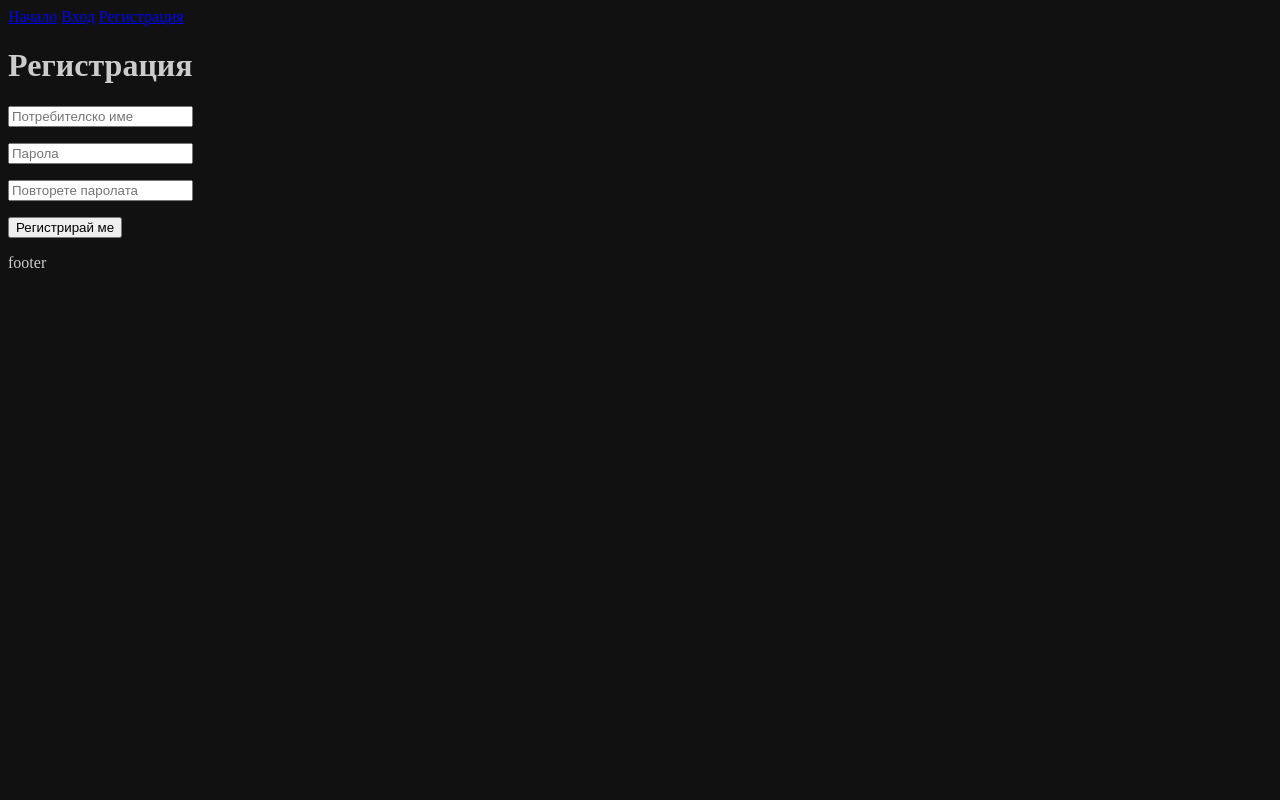
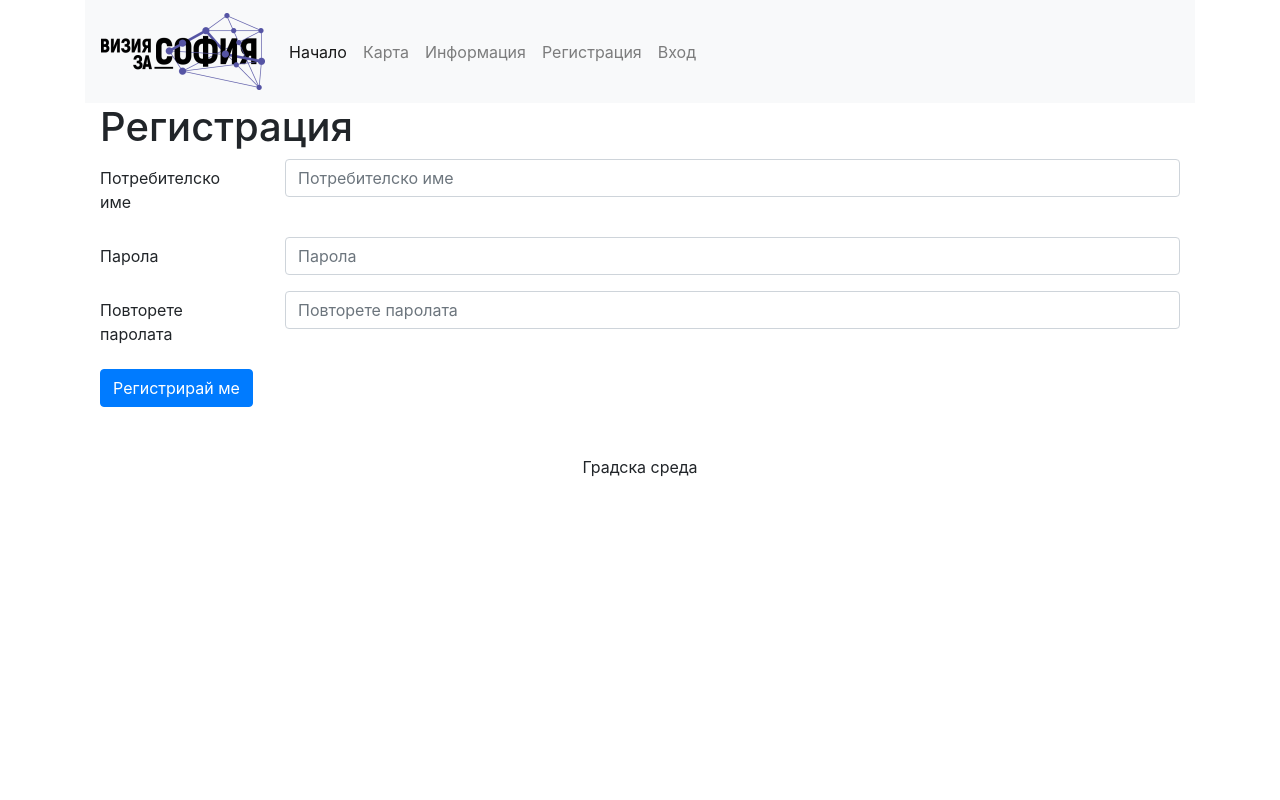
Before and after one commit to vision-sofia/gradska-sreda, a Symfony app: template templates/front/register/index.html.twig in a window 1280 px wide. Run offline with Twig, Linux system fonts and the light colour scheme; the template is opened without the code that fills it, so the values that code supplies are empty; form fields are guessed from the names that the template uses; some libraries are stand-ins or nearby versions.

Commit message:
bootstrap, frontend, cleanup

```diff
--- a/config/services.yaml
+++ b/config/services.yaml
@@ -23,11 +23,6 @@ services:
         resource: '../src/AppAdmin/Controller'
         tags: ['controller.service_arguments']
 
-    App\Session\Storage\Handler\NativeRedisSessionHandler:
-        public: true
-        arguments:
-            $sessionSavePath: '%session_save_path%'
-
     doctrineMigrationDiffListener:
         class: App\Doctrine\MigrationEventSubscriber
         tags:
--- a/src/AppMain/Controller/IndexController.php
+++ b/src/AppMain/Controller/IndexController.php
@@ -18,7 +18,7 @@ class IndexController extends AbstractController
     }
 
     /**
-     * @Route("", name="app.index")
+     * @Route("", name="app.homepage")
      */
     public function index(): Response
     {
--- a/src/AppMain/Controller/RegisterController.php
+++ b/src/AppMain/Controller/RegisterController.php
@@ -4,7 +4,8 @@ namespace App\AppMain\Controller;
 
 
 use App\AppMain\Entity\User\User;
-use App\Form\UserRegisterType;
+
+use App\AppMain\Form\UserRegisterType;
 use Symfony\Bundle\FrameworkBundle\Controller\AbstractController;
 use Symfony\Component\HttpFoundation\Request;
 use Symfony\Component\Routing\Annotation\Route;
@@ -43,8 +44,7 @@ class RegisterController extends AbstractController
 
             $this->addFlash('success', 'Регистрацията е успешна!');
 
-            return $this->redirectToRoute('app.index');
-
+            return $this->redirectToRoute('app.homepage');
         }
 
         return $this->render('front/register/index.html.twig', [
--- a/templates/front/base.html.twig
+++ b/templates/front/base.html.twig
@@ -1,11 +1,22 @@
+<!doctype html>
+<html lang="en">
+<head>
+    <meta charset="utf-8">
+    <meta name="viewport" content="width=device-width, initial-scale=1, shrink-to-fit=no">
+    <meta name="description" content="">
+    <title>Градска среда - Визия за София</title>
+    <link rel="stylesheet" href="https://stackpath.bootstrapcdn.com/bootstrap/4.2.1/css/bootstrap.min.css" integrity="sha384-GJzZqFGwb1QTTN6wy59ffF1BuGJpLSa9DkKMp0DgiMDm4iYMj70gZWKYbI706tWS" crossorigin="anonymous">
+    <script src="https://code.jquery.com/jquery-3.3.1.slim.min.js" integrity="sha384-q8i/X+965DzO0rT7abK41JStQIAqVgRVzpbzo5smXKp4YfRvH+8abtTE1Pi6jizo" crossorigin="anonymous"></script>
+    <script src="https://cdnjs.cloudflare.com/ajax/libs/popper.js/1.14.6/umd/popper.min.js" integrity="sha384-wHAiFfRlMFy6i5SRaxvfOCifBUQy1xHdJ/yoi7FRNXMRBu5WHdZYu1hA6ZOblgut" crossorigin="anonymous"></script>
+    <script src="https://stackpath.bootstrapcdn.com/bootstrap/4.2.1/js/bootstrap.min.js" integrity="sha384-B0UglyR+jN6CkvvICOB2joaf5I4l3gm9GU6Hc1og6Ls7i6U/mkkaduKaBhlAXv9k" crossorigin="anonymous"></script>
+</head>
 <body>
-<style>
-    body {
-        background-color: #111;
-        color: #CCC;
-    }
-</style>
-    {% include 'front/partial/header.html.twig' %}
+{% include 'front/partial/header.html.twig' %}
+
+<div class="container">
     {% block body %}{% endblock %}
-    {% include 'front/partial/footer.html.twig' %}
+</div>
+
+{% include 'front/partial/footer.html.twig' %}
 </body>
+</html>
--- a/templates/front/partial/footer.html.twig
+++ b/templates/front/partial/footer.html.twig
@@ -1 +1,3 @@
-footer
+<div class="container mt-5">
+    <div class="text-center font-">Градска среда</div>
+</div>
--- a/templates/front/partial/header.html.twig
+++ b/templates/front/partial/header.html.twig
@@ -1,8 +1,36 @@
-<a href="{{ path('app.index') }}">Начало</a>
-{% if is_granted('IS_AUTHENTICATED_REMEMBERED') %}
-    <a href="{{ path('manage.index') }}">Контролеп панел</a>
-    <a href="{{ path('logout') }}">Изход</a>
-{% else %}
-    <a href="{{ path('app.login') }}">Вход</a>
-    <a href="{{ path('app.register') }}">Регистрация</a>
-{% endif %}
+<div class="container">
+    <nav class="navbar navbar-expand-lg navbar-light bg-light">
+        <a class="navbar-brand" href="{{ path('app.homepage') }}"><img src="{{ asset('images/logo.png', 'main') }}"></a>
+        <button class="navbar-toggler" type="button" data-toggle="collapse" data-target="#navbarText" aria-controls="navbarText" aria-expanded="false" aria-label="Toggle navigation">
+            <span class="navbar-toggler-icon"></span>
+        </button>
+        <div class="collapse navbar-collapse" id="navbarText">
+            <ul class="navbar-nav mr-auto">
+                <li class="nav-item active">
+                    <a class="nav-link" href="{{ path('app.homepage') }}">Начало</a>
+                </li>
+                <li class="nav-item">
+                    <a class="nav-link" href="#">Карта</a>
+                </li>
+                <li class="nav-item">
+                    <a class="nav-link" href="#">Информация</a>
+                </li>
+                {% if is_granted('IS_AUTHENTICATED_REMEMBERED') %}
+                    <li class="nav-item">
+                        <a class="nav-link" href="{{ path('manage.index') }}">Контролеп панел</a>
+                    </li>
+                    <li class="nav-item">
+                        <a class="nav-link" href="{{ path('logout') }}">Изход</a>
+                    </li>
+                {% else %}
+                    <li class="nav-item">
+                        <a class="nav-link" href="{{ path('app.register') }}">Регистрация</a>
+                    </li>
+                    <li class="nav-item">
+                        <a class="nav-link" href="{{ path('app.login') }}">Вход</a>
+                    </li>
+                {% endif %}
+            </ul>
+        </div>
+    </nav>
+</div>
--- a/templates/front/register/index.html.twig
+++ b/templates/front/register/index.html.twig
@@ -5,32 +5,28 @@
         <div class="section">
             <h1 class="title">Регистрация</h1>
 
-            {{ form_start(form, {'attr': {'class': 'register-form', 'novalidate': 'novalidate'}}) }}
+            {{ form_start(form, {'attr': {'novalidate': 'novalidate'}}) }}
             <input type="hidden" name="_csrf_token" value="{{ csrf_token('authenticate') }}">
-
-                <div class="field">
-                    <p class="control has-icons-left has-icons-right">
-                        {{ form_widget(form.username, {'attr': {'placeholder': 'Потребителско име', 'class': 'form-control input'}}) }}
-                        <span class="icon is-small is-left"><i class="fas fa-user"></i></span>
-                    </p>
+                <div class="form-group row">
+                    <label class="col-sm-2 col-form-label">Потребителско име</label>
+                    <div class="col-sm-10">
+                        {{ form_widget(form.username, {'attr': {'placeholder': 'Потребителско име', 'class': 'form-control'}}) }}
+                    </div>
                 </div>
-                <div class="field">
-                    <p class="control has-icons-left">
+                <div class="form-group row">
+                    <label class="col-sm-2 col-form-label">Парола</label>
+                    <div class="col-sm-10">
                         {{ form_widget(form.plainPassword.first, {'attr': {'placeholder': 'Парола', 'class': 'form-control input'}}) }}
-                        <span class="icon is-small is-left"><i class="fas fa-lock"></i></span>
-                    </p>
+                    </div>
                 </div>
-                <div class="field">
-                    <p class="control has-icons-left">
+                <div class="form-group row">
+                    <label class="col-sm-2 col-form-label">Повторете паролата</label>
+                    <div class="col-sm-10">
                         {{ form_widget(form.plainPassword.second, {'attr': {'placeholder': 'Повторете паролата', 'class': 'form-control input'}}) }}
-                        <span class="icon is-small is-left"><i class="fas fa-lock"></i></span>
-                    </p>
+                    </div>
                 </div>
-
-                <button type="submit">Регистрирай ме</button>
-
+                <button type="submit" class="btn btn-primary">Регистрирай ме</button>
             {{ form_end(form) }}
         </div>
     </div>
-
 {% endblock %}
```
Also changed, not shown: templates/front/login/index.html.twig (+12 -16 lines), assets/front/css/custom.css (added), assets/front/images/logo.png (added), src/Session/Storage/Handler/NativeRedisSessionHandler.php (deleted), 4 other files.
